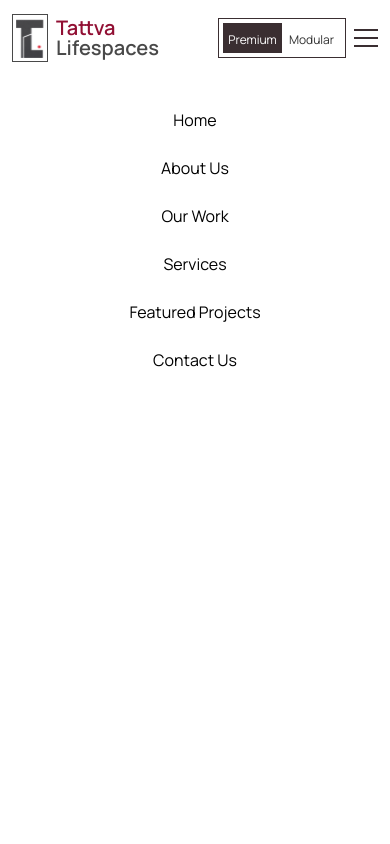
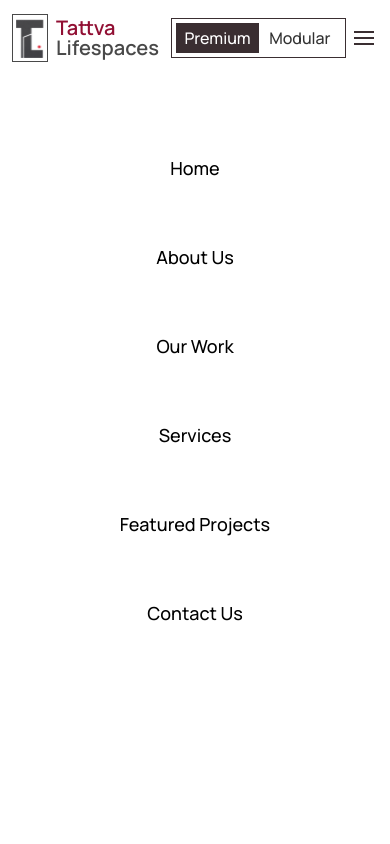
Before and after one commit to it1-geekonomy/Tattva, a Next.js app: page / in a window 390 px wide. Both pictures are taken after a click on the button "Toggle menu". Shown: the top 844 px of the page. Built offline with nearby package versions, Linux system fonts and the light colour scheme.

Commit message:
refactor: improve Navbar component layout and responsiveness with updated styles and mobile toggle functionality

```diff
--- a/src/shared/components/Navbar/navbar.tsx
+++ b/src/shared/components/Navbar/navbar.tsx
@@ -25,29 +25,36 @@ export default function Navbar() {
     if (!open) return;
 
     const previousOverflow = document.body.style.overflow;
+    const desktop = window.matchMedia("(min-width: 64rem)");
+    const closeOnDesktop = (event: MediaQueryListEvent) => {
+      if (event.matches) setOpen(false);
+    };
+
     document.body.style.overflow = "hidden";
+    desktop.addEventListener("change", closeOnDesktop);
 
     return () => {
       document.body.style.overflow = previousOverflow;
+      desktop.removeEventListener("change", closeOnDesktop);
     };
   }, [open]);
 
   return (
-    <header className="sticky top-0 z-50 w-full overflow-x-clip bg-white">
-      <nav className="mx-auto flex h-19 w-full min-w-0 items-center justify-between gap-1 px-3 lg:h-24 lg:gap-3 lg:px-4 xl:gap-4 xl:px-[6.25vw]">
+    <header className="sticky top-0 z-50 w-full bg-white">
+      <nav className="flex h-19 w-full items-center justify-between gap-1 px-3 lg:h-24 lg:gap-2 lg:px-4 xl:gap-4 xl:px-[6.25vw]">
         {/* Logo */}
-        <Link href="/" className="flex min-w-0 shrink-0 items-center gap-2">
+        <Link href="/" className="flex shrink-0 items-center gap-2">
           <span className="flex h-12 w-9 shrink-0 items-center justify-center border border-[#494949]">
             <Image
               src="/Logo.svg"
               alt="Tattva Lifespaces logo"
               width={28}
-              height={39}
+              height={40}
               priority
               className="h-10 w-7 object-contain"
             />
           </span>
-          <span className="flex min-w-0 flex-col">
+          <span className="flex flex-col">
             <Typography
               variant="h2"
               as="span"
@@ -65,15 +72,15 @@ export default function Navbar() {
           </span>
         </Link>
 
-        {/* Links — tighter at lg (1024) so the bar fits without side overflow */}
-        <ul className="hidden min-w-0 items-center gap-2 lg:flex xl:gap-8">
+        {/* Links */}
+        <ul className="hidden items-center gap-4 lg:flex xl:gap-5 2xl:gap-8">
           {NAV_LINKS.map(({ label, href }) => (
             <li key={href} className="whitespace-nowrap">
               <Link href={href} className="whitespace-nowrap transition-colors">
                 <Typography
                   variant="body-lg"
                   as="span"
-                  className="whitespace-nowrap text-sm text-[#353535] transition-colors xl:text-base"
+                  className="whitespace-nowrap text-[#353535] transition-colors font-medium"
                 >
                   {label}
                 </Typography>
@@ -82,31 +89,36 @@ export default function Navbar() {
           ))}
         </ul>
 
-        <div className="ml-auto flex shrink-0 items-center gap-2 lg:ml-0">
-          {/* Premium / Modular — compact at lg; full Figma width from xl */}
-          <div className="flex h-10 w-32 items-center border border-[#3A2E31] p-1 lg:h-18.5 lg:w-52 lg:p-1.5 xl:w-80">
+        <div className="pl-1 pr-1 flex shrink-0 items-center gap-2 lg:ml-0">
+          {/* Premium / Modular toggle */}
+          <div className="flex h-10 w-auto items-center border border-[#3A2E31] p-1 lg:h-14 lg:w-[clamp(7.5rem,20vw,20rem)] lg:p-1.5 xl:h-18.5">
+            <div className="relative grid h-full w-full grid-cols-2 items-center">
+              <span
+                aria-hidden="true"
+                className={`absolute inset-y-0 left-0 w-1/2 bg-[#3A2E31] transition-transform duration-300 ease-in-out ${
+                  category === "Modular" ? "translate-x-full" : ""
+                }`}
+              />
               {CATEGORIES.map((item) => (
                 <button
                   key={item}
                   type="button"
                   onClick={() => setCategory(item)}
-                className={`h-full min-w-0 flex-1 cursor-pointer px-1 transition-colors lg:px-2 xl:px-6 ${
-                  category === item
-                    ? "bg-[#3A2E31] text-[#FFFFFF]"
-                    : "bg-transparent text-[#323232]"
-                }`}
+                  aria-pressed={category === item}
+                  className="relative z-10 h-full cursor-pointer whitespace-nowrap px-2 text-[#323232] transition-colors xl:px-6"
                 >
                   <Typography
-                  variant="body-lg"
+                    variant="body-xl"
                     as="span"
-                  className={`text-xs lg:text-sm xl:text-base ${
-                    category === item ? "text-[#FFFFFF]" : "text-[#323232]"
+                    className={`font-medium transition-colors duration-300 ${
+                      category === item ? "text-white" : "text-[#323232]"
                     }`}
                   >
                     {item}
                   </Typography>
                 </button>
               ))}
+            </div>
           </div>
 
           {/* Mobile toggle */}
@@ -118,32 +130,40 @@ export default function Navbar() {
             aria-controls="mobile-navigation"
             onClick={() => setOpen((v) => !v)}
           >
-            <span className="block h-0.5 w-6 bg-[#3A2E31]" />
-            <span className="mt-1.5 block h-0.5 w-6 bg-[#3A2E31]" />
-            <span className="mt-1.5 block h-0.5 w-6 bg-[#3A2E31]" />
+            <span className="block h-0.5 w-5 bg-[#3A2E31]" />
+            <span className="mt-1 block h-0.5 w-5 bg-[#3A2E31]" />
+            <span className="mt-1 block h-0.5 w-5 bg-[#3A2E31]" />
           </button>
         </div>
       </nav>
 
       {/* Mobile menu */}
-      {open && (
       <div
         id="mobile-navigation"
-          className="fixed inset-x-0 bottom-0 top-19 z-40 flex min-h-0 flex-col items-center justify-start gap-6 overflow-y-auto overscroll-contain bg-white px-6 pb-6 pt-8 text-center lg:hidden"
+        aria-hidden={!open}
+        inert={!open}
+        className={`fixed inset-x-0 top-19 z-40 flex h-[calc(100dvh-4.75rem)] flex-col justify-start overflow-y-auto overscroll-contain bg-white text-center transition-[opacity,transform] duration-400 ease-in-out lg:hidden ${
+          open
+            ? "translate-y-0 opacity-100"
+            : "pointer-events-none -translate-y-3 opacity-0"
+        }`}
       >
-          <nav aria-label="Mobile navigation">
-            <ul className="flex flex-col items-center gap-6">
-              {NAV_LINKS.map(({ label, href }) => (
-                <li key={href}>
+        <nav aria-label="Mobile navigation" className="h-4/5 shrink-0 px-6 pt-4">
+          <ul className="flex h-full flex-col items-center justify-evenly">
+            {NAV_LINKS.map(({ label, href }, index) => (
+              <li
+                key={href}
+                className={`transition-[opacity,transform] duration-500 ease-out ${
+                  open ? "translate-y-0 opacity-100" : "translate-y-1 opacity-0"
+                }`}
+                style={{ transitionDelay: open ? `${index * 50}ms` : "0ms" }}
+              >
                 <Link
                   href={href}
                   onClick={() => setOpen(false)}
                   className="text-foreground"
                 >
-                    <Typography
-                      variant="body-lg"
-                      as="span"
-                    >
+                  <Typography variant="h3" as="span">
                     {label}
                   </Typography>
                 </Link>
@@ -152,7 +172,6 @@ export default function Navbar() {
           </ul>
         </nav>
       </div>
-      )}
     </header>
   );
 }
```
Lines whose indentation alone changed are shown as unchanged.
